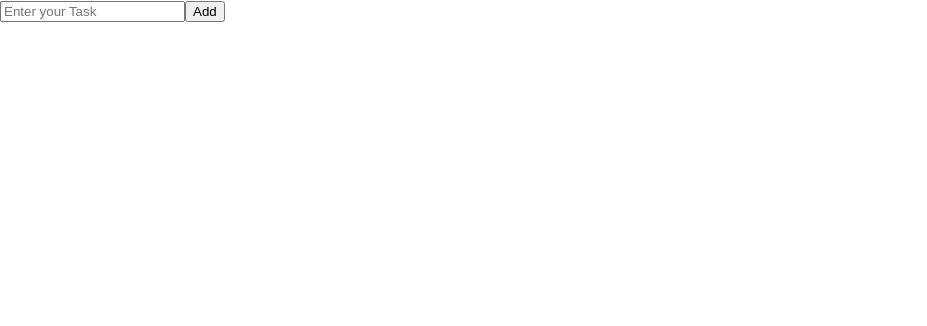
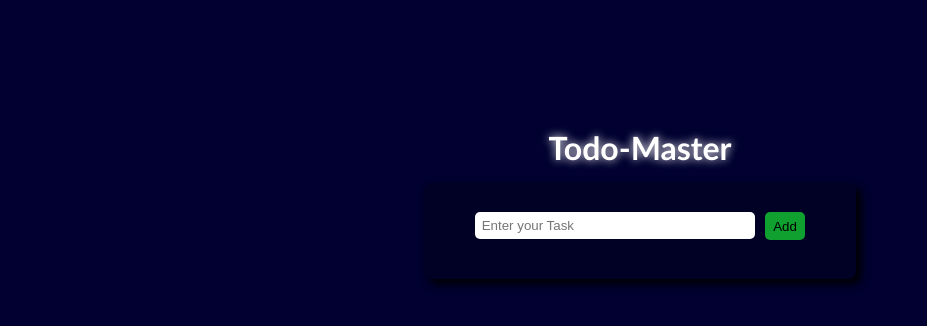
Before and after one commit to RagavRyan365/todo-master, a React (Create React App) app in the folder frontend/: page / in a window 1280 px wide. Shown: the top 326 px of the page, without its empty margins (0-927 px from the left). Built offline with nearby package versions, Linux system fonts and the light colour scheme.

Commit message:
Add:Added style to elements

```diff
--- a/frontend/src/App.css
+++ b/frontend/src/App.css
@@ -0,0 +1,64 @@
+*{
+    margin: 0px;
+    padding: 0px;
+}
+#base{
+    width: 100vw;
+    height: 100%;
+    display: flex;
+    flex-direction: column;
+    justify-content: center;
+    align-items: center;
+}
+#base h1{
+    margin-top: 10%;
+    color: white;
+    text-shadow: 0px 0px 10px white;
+}
+#con{
+    margin-top: 10%;
+    background-color: rgba(0, 0, 0, 0.233);
+    padding: 1em;
+    display: flex;
+    flex-direction: column;
+    box-shadow: 5px 5px 10px black;
+    border-radius: 0.5em;
+    width: clamp(5em,25em,50em);
+    margin: 1em;
+}
+#inputTask{
+    display: flex;
+    flex-direction: row;
+    justify-content: center;
+    margin: 0.5em;
+}
+#inputTask input{
+    width:20em;
+    height: 1em;
+    padding: 0.5em;
+    border: none;
+    border-radius: 5px;
+    margin: 5px;
+}
+#inputTask input:focus{
+    outline: 1px solid rgba(255, 255, 255, 0.308);
+}
+#inputTask button{
+    margin: 5px;
+    width: 3em;
+    border: none;
+    background-color: rgb(15, 160, 47);
+    border-radius: 5px;
+    padding: 0.5em;
+}
+#inputTask button:hover{
+    background-color: transparent;
+    border: solid 1px;
+    margin: 4px 5px;
+    border-color:rgb(15, 160, 47);
+    color: white;
+}
+
+#TaskCon{
+    margin: 5px;
+}
--- a/frontend/src/App.js
+++ b/frontend/src/App.js
@@ -3,19 +3,21 @@ import Task from './components/Task'
 import { useState,useEffect} from 'react';
 
 function App() {
-  const [msg,setmsg] = useState([])
+  const [tasks,settask] = useState([])
   const [length,setl] = useState(0)
 
   async function getTask()
   {
     fetch("http://localhost:3300/").then(res => res.json())
-    .then(data =>{setmsg(data)
+    .then(data =>{settask(data)
       setl(data.length)
     })
     .catch(err=>console.log(err))
   }
   async function addTask(){
     let title = document.getElementById("Value").value
+    if(title != "")
+    {
       const res = await fetch("http://localhost:3300/addTask",{
         method:"POST",
         headers:{
@@ -31,24 +33,27 @@ function App() {
       console.log(data)
 
       getTask()
-    title = ""
+    }
   }
   useEffect(()=>{
     getTask()
   },[])
   return (
-    <div id='Base'>
-      <div id='inputTask'>
+    <div id='base'>
+      <h1>Todo-Master</h1>
+      <div id='con'>
+        <form id='inputTask'>
           <input type='text'id='Value' placeholder='Enter your Task'/>
-        <button id='AddTask'onClick={addTask}>Add</button>
-      </div>
+          <button type='submit' id='AddTask'onClick={addTask}>Add</button>
+        </form>
         <div id='TaskCon'>
 
           {
-        msg.map((m)=>(
-           m?<Task Title={m.Title} key={m.id} Completed={m.Completed} loadTask={getTask} id={m.id}/>:null
+          tasks.map((task)=>(
+             task?<Task Title={task.Title} key={task.id} Completed={task.Completed} loadTask={getTask} id={task.id}/>:null
             ))
           }
+        </div>
       </div>
     </div>
 
--- /dev/null
+++ b/frontend/src/components/Task.css
@@ -0,0 +1,31 @@
+#taskcon{
+    display: flex;
+    flex-direction: row;
+    background-color: rgba(184, 158, 255, 0.192);
+    align-items: center;
+    padding: 0.5em;
+    margin: 0.5em;
+    border-radius: 5px;
+}
+#taskcon button{
+    margin-left: auto;
+    margin-bottom: auto;
+    display: flex;
+    justify-content: center;
+    align-items: center;
+    border: none;
+    border-radius: 5px;
+    background-color: brown;
+    padding: 0.5em;
+    width: 2em;
+    height: 2em;
+}
+#taskcon p{
+    color: white;
+    margin: 0px 1em;
+    font-weight: 400;
+}
+#taskcon input{
+    transform: scale(1.05);
+    accent-color: rgb(9, 43, 190);
+}
--- a/frontend/src/components/Task.jsx
+++ b/frontend/src/components/Task.jsx
@@ -1,4 +1,7 @@
 import { useState,useEffect } from "react";
+import{ReactComponent as Delete} from "../Static/trash.svg"
+
+import './Task.css'
 
 function Task({Title,Completed,loadTask,id}){
     //const [completed,setcompleted] = useState(Completed)
@@ -31,7 +34,7 @@ function Task({Title,Completed,loadTask,id}){
         <div id="taskcon">
             <input type="checkbox" id="Checkbox" defaultChecked={Completed} onChange={setTask}/>
             <p style={{textDecoration:Completed?"line-through":"none"}}>{Title}</p>
-            <button onClick={removeTask}>Remove</button>
+            <button onClick={removeTask}><Delete/></button>
         </div>
 
     )
--- a/frontend/src/index.css
+++ b/frontend/src/index.css
@@ -1,10 +1,12 @@
-body {
+body{
   margin: 0;
-  font-family: -apple-system, BlinkMacSystemFont, 'Segoe UI', 'Roboto', 'Oxygen',
-    'Ubuntu', 'Cantarell', 'Fira Sans', 'Droid Sans', 'Helvetica Neue',
-    sans-serif;
+  font-family:'Trebuchet MS', 'Lucida Sans Unicode', 'Lucida Grande', 'Lucida Sans', Arial, sans-serif;
   -webkit-font-smoothing: antialiased;
   -moz-osx-font-smoothing: grayscale;
+  background-color: rgb(1, 0, 48);
+  display: flex;
+  justify-content: center;
+  align-items: center;
 }
 
 code {
```
Also changed, not shown: frontend/src/Static/trash.svg (added), 1 other file (tests, documents, lock files or other folders). Lines whose indentation alone changed are shown as unchanged.
